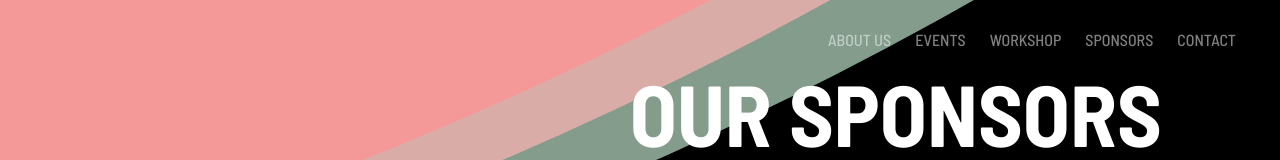
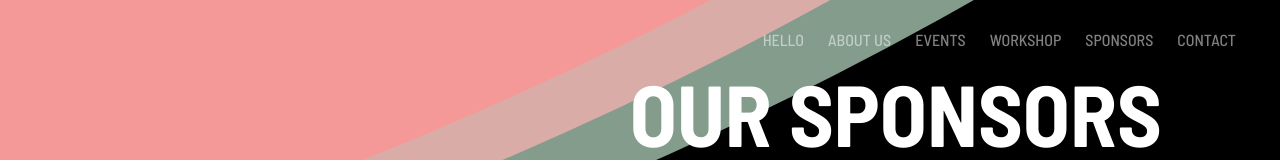
Before and after one commit to Felicity-IIIT-Hyderabad/website-2021, a React (Create React App) app in the folder reactapp/: page /sponsors in a window 1280 px wide. Shown: the top 160 px of the page. Built offline with nearby package versions, Linux system fonts and the light colour scheme.

Commit message:
fixed login

```diff
--- a/reactapp/src/actions/login.js
+++ b/reactapp/src/actions/login.js
@@ -1,10 +1,11 @@
 import store from "../store";
 
-function loginUser(keycloak){
+export function loginUser(keycloak){
     console.log(keycloak);
     console.log("ME CALLED");
-    store.dispatch({ type:"LOGIN", action: keycloak });
-    console.log(store.getState());
+    return store.dispatch({ type:"LOGIN", keycloak });
 }
 
-export default loginUser;
+export function getUser(){
+    return store.dispatch({ type:"GET_USER" });
+}
--- a/reactapp/src/components/Home.jsx
+++ b/reactapp/src/components/Home.jsx
@@ -7,7 +7,7 @@ import Contact from "./Contact";
 import CampusReloaded from "./CampusReloaded";
 import ThreePs from "./ThreePs";
 import Navbar from "./Navbar";
-import store from "../store";
+import { getUser } from "../actions/login";
 
 class Home extends React.Component {
 
@@ -19,14 +19,11 @@ class Home extends React.Component {
     }
 
     componentDidMount = () => {
-        console.log("BHAYA");
-        console.log(this.props);
-        console.log(store.getState());
+        getUser();
     }
 
     componentDidUpdate = () => {
         if(this.state.key){
-            console.log(this.props);
             this.setState({
                 key:0
             });
@@ -36,7 +33,7 @@ class Home extends React.Component {
     render() {
         return (
             <>
-                <Navbar />
+                <Navbar props={this.props}/>
                 <Intro id="home" />
                 <div id="main">
                     <About id="about" />
--- a/reactapp/src/components/Login.jsx
+++ b/reactapp/src/components/Login.jsx
@@ -1,9 +1,18 @@
 import React from "react";
 import Keycloak from "keycloak-js";
-import { Button } from "reactstrap";
+import { Button, Col, Row } from "reactstrap";
 import { connect } from "react-redux";
 
-import loginUser from "../actions/login";
+import { loginUser } from "../actions/login";
+
+function func(props){
+    try{
+        return props.keycloak.idTokenParsed.family_name + "\t" + props.keycloak.idTokenParsed.given_name;
+    }
+    catch{
+        return "Hello";
+    }
+}
 
 class Login extends React.Component {
 
@@ -12,17 +21,14 @@ class Login extends React.Component {
         this.state = { keycloak: null, authenticated: false };
     }
 
-    loginUser(keycloak){
-        console.log(keycloak);
-    }
-
     componentDidMount() {
         const keycloak = Keycloak("/keycloak.json");
         keycloak.init({ onLoad: "login-required" }).then(authenticated => {
-            this.props.loginUser(keycloak);
+            console.log(this.props);
             this.setState({ keycloak: keycloak, authenticated: authenticated });
         }).then(()=>{
             console.log(this.props);
+            console.log(this.props.loginUser(keycloak));
         });
     }
 
@@ -36,9 +42,15 @@ class Login extends React.Component {
             if (this.state.authenticated)
                 return (
                     <div>
-                        <p>This is a Keycloak-secured component of your application. You shouldnt be able
-                to see this unless you ve authenticated with Keycloak.</p>
-                        <Button onClick={ () => this.logOut() }> LOGOUT</Button>
+                        <p>Welcome {func(this.state)}!</p>
+                        <Row>
+                            <Col md={2}>
+                                <Button onClick={ () => window.location.href="/" }> GO BACK</Button>
+                            </Col>
+                            <Col md={2}>
+                                <Button onClick={ () => this.logOut() }> LOGOUT</Button>
+                            </Col>
+                        </Row>
                     </div>
                 ); else return (<div>Unable to authenticate!</div>);
         }
@@ -54,9 +66,14 @@ const mapStateToProps = state => ({
     userInfo: state,
 });
 
+// const mapDispatchToProps = dispatch => {
+//     return {
+//         actions: bindActionCreators({ loginUser }, dispatch)
+//     };
+// };
+
 const mapDispatchToProps = () => ({
-    loginUser: loginUser,
+    loginUser: loginUser
 });
 
-
 export default connect(mapStateToProps,mapDispatchToProps)(Login);
--- a/reactapp/src/components/Navbar.jsx
+++ b/reactapp/src/components/Navbar.jsx
@@ -8,6 +8,7 @@ import {
     NavItem as RSNavItem,
     NavLink,
 } from "reactstrap";
+import { connect } from "react-redux";
 import { Link } from "react-scroll";
 
 const NavItem = ({ to, title }) => {
@@ -44,7 +45,17 @@ const NavItem2 = ({ to, title }) => {
     );
 };
 
-const Navbar = () => {
+function func(props){
+    try{
+        return props.props.userInfo.loginReducer.idTokenParsed.family_name + "\t" + props.props.userInfo.loginReducer.idTokenParsed.given_name;
+    }
+    catch{
+        return "Hello";
+    }
+}
+
+
+const Navbar = (props) => {
     const navRef = useRef(null);
 
     const [isOpen, setIsOpen] = useState(false);
@@ -82,6 +93,7 @@ const Navbar = () => {
             <NavbarToggler onClick={toggle} className="border-0" />
             <Collapse isOpen={isOpen} navbar className="mt-3 px-3 pb-1 w-100 mt-md-0">
                 <Nav className="ml-auto text-uppercase" navbar>
+                    <NavItem title={func(props)} />
                     <NavItem to="about" title="About Us" />
                     <NavItem to="events" title="Events" />
                     <NavItem2 to="/workshop" title="Workshop" />
@@ -93,4 +105,4 @@ const Navbar = () => {
     );
 };
 
-export default Navbar;
+export default connect()(Navbar);
--- a/reactapp/src/reducers/loginReducer.js
+++ b/reactapp/src/reducers/loginReducer.js
@@ -1,9 +1,17 @@
-export default (state = { "anna":"bond" }, action) => {
+export default (state = { "me":"bond" }, action) => {
     switch(action.type) {
     case "LOGIN":
         console.log("AA");
-        console.log(action.action.idTokenParsed);
-        return { ...state, loginState: action.action.idTokenParsed };
+        console.log(action);
+        var token = action.keycloak.idToken;
+        console.log(token);
+        localStorage.setItem("jwt",token);
+        localStorage.setItem("user",JSON.stringify(action.keycloak));
+        console.log(JSON.stringify(action.keycloak));
+        // console.log({ ...state, loginState: action.action.idTokenParsed });
+        return { ...state, loginState: action.keycloak };
+    case "GET_USER":
+        return JSON.parse(localStorage.getItem("user"));
     default: return state;
     }
 };
```
